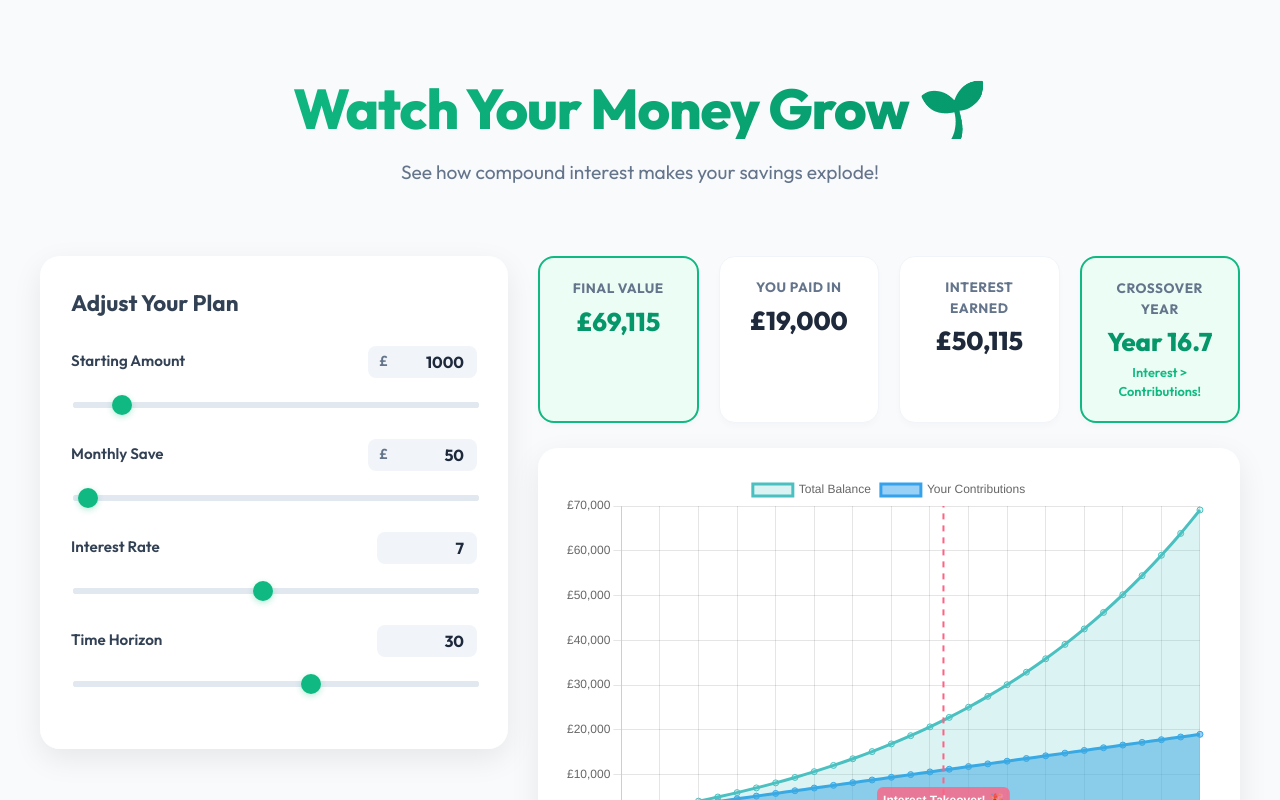
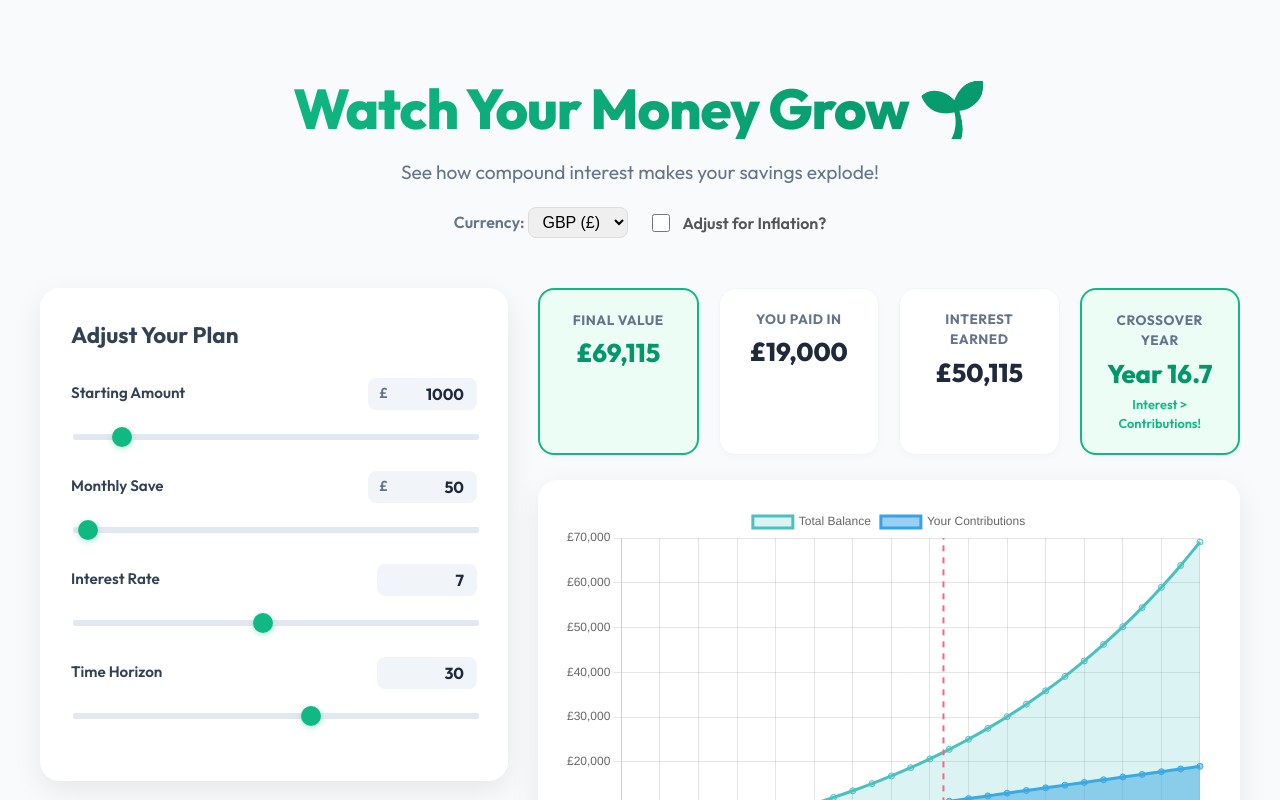
Before and after one commit to GavinRanton/compound-interest-calc, a React (Vite) app: page / in a window 1280 px wide. Shown: the top 800 px of the page. Built offline with nearby package versions, Linux system fonts and the light colour scheme.

Commit message:
Feature: Add Currency Selector and Inflation Reality Check

```diff
--- a/src/App.jsx
+++ b/src/App.jsx
@@ -12,6 +12,11 @@ function App() {
   const [monthlyContribution, setMonthlyContribution] = useState(50);
   const [annualRate, setAnnualRate] = useState(7);
   const [years, setYears] = useState(30);
+
+  // Global Settings
+  const [currency, setCurrency] = useState('£');
+  const [inflationRate, setInflationRate] = useState(3);
+  const [isInflationAdjusted, setIsInflationAdjusted] = useState(false);
 
   // State for Drawdown Phase
   const [drawdownAmount, setDrawdownAmount] = useState(2000);
@@ -28,8 +33,8 @@ function App() {
     totalContributed,
     totalInterest
   } = useMemo(() =>
-    calculateGrowth(startAmount, monthlyContribution, annualRate, years),
-    [startAmount, monthlyContribution, annualRate, years]
+    calculateGrowth(startAmount, monthlyContribution, annualRate, years, inflationRate, isInflationAdjusted),
+    [startAmount, monthlyContribution, annualRate, years, inflationRate, isInflationAdjusted]
   );
 
   const crossoverYear = useMemo(() =>
@@ -52,7 +57,7 @@ function App() {
   );
 
   // Formatters
-  const formatCurrency = (val) => `£${val.toLocaleString()}`;
+  const formatCurrency = (val) => `${currency}${val.toLocaleString()}`;
   const formatPercent = (val) => `${val}%`;
   const formatYears = (val) => `${val} yrs`;
 
@@ -60,7 +65,46 @@ function App() {
     <div className="app-container">
       <header className="app-header">
         <h1>Watch Your Money Grow 🌱</h1>
-        <p>See how compound interest makes your savings explode!</p>
+        <p>See how compound interest {isInflationAdjusted ? "(and inflation)" : ""} makes your savings explode!</p>
+
+        <div className="settings-bar" style={{ marginTop: '20px', display: 'flex', justifyContent: 'center', gap: '20px', alignItems: 'center', flexWrap: 'wrap' }}>
+          <div className="setting-group">
+            <label style={{ fontWeight: '600', color: 'var(--text-muted)' }}>Currency: </label>
+            <select
+              value={currency}
+              onChange={(e) => setCurrency(e.target.value)}
+              style={{ padding: '5px 10px', borderRadius: '8px', border: '1px solid #ddd', fontSize: '1rem' }}
+            >
+              <option value="£">GBP (£)</option>
+              <option value="$">USD ($)</option>
+              <option value="€">EUR (€)</option>
+            </select>
+          </div>
+
+          <div className="setting-group" style={{ display: 'flex', alignItems: 'center', gap: '10px' }}>
+            <label className="checkbox-label" style={{ marginBottom: 0 }}>
+              <input
+                type="checkbox"
+                checked={isInflationAdjusted}
+                onChange={(e) => setIsInflationAdjusted(e.target.checked)}
+              />
+              Adjust for Inflation?
+            </label>
+          </div>
+        </div>
+
+        {isInflationAdjusted && (
+          <div style={{ maxWidth: '400px', margin: '20px auto 0' }}>
+            <Slider
+              label="Inflation Rate"
+              value={inflationRate}
+              onChange={setInflationRate}
+              min={0} max={15} step={0.5}
+              unit="%"
+              formatFn={(v) => `${v}%`}
+            />
+          </div>
+        )}
       </header>
 
       <main className="main-grid">
@@ -73,7 +117,7 @@ function App() {
             value={startAmount}
             onChange={setStartAmount}
             min={0} max={10000} step={100}
-            unit="£"
+            unit={currency}
             formatFn={(v) => v.toLocaleString()}
             manualInput={true}
           />
@@ -83,7 +127,7 @@ function App() {
             value={monthlyContribution}
             onChange={setMonthlyContribution}
             min={0} max={4000} step={10}
-            unit="£"
+            unit={currency}
             formatFn={(v) => v.toLocaleString()}
           />
 
@@ -179,7 +223,7 @@ function App() {
             value={drawdownAmount}
             onChange={setDrawdownAmount}
             min={500} max={10000} step={100}
-            unit="£"
+            unit={currency}
             formatFn={(v) => v.toLocaleString()}
           />
           <div className="annual-withdrawal-display">
--- a/src/utils/interestMath.js
+++ b/src/utils/interestMath.js
@@ -13,7 +13,7 @@
  * @returns {number} result.totalContributed - Total amount contributed
  * @returns {number} result.totalInterest - Total interest earned
  */
-export const calculateGrowth = (startAmount, monthlyContribution, annualRate, years) => {
+export const calculateGrowth = (startAmount, monthlyContribution, annualRate, years, inflationRate = 0, adjustForInflation = false) => {
     const r = annualRate / 100;
     const n = 12; // Monthly compounding
     const totalMonths = years * 12;
@@ -37,18 +37,38 @@ export const calculateGrowth = (startAmount, monthlyContribution, annualRate, ye
         if (m % 12 === 0) {
             const year = m / 12;
             labels.push(`Year ${year}`);
-            balanceData.push(Math.round(balance));
-            contributionData.push(Math.round(totalContributed));
+
+            let displayBalance = balance;
+            let displayContributed = totalContributed;
+
+            if (adjustForInflation) {
+                // Real Value = Nominal / (1 + inflation)^years
+                const discountFactor = Math.pow(1 + (inflationRate / 100), year);
+                displayBalance = balance / discountFactor;
+                displayContributed = totalContributed / discountFactor;
+            }
+
+            balanceData.push(Math.round(displayBalance));
+            contributionData.push(Math.round(displayContributed));
         }
+    }
+
+    let finalDisplayBalance = balance;
+    let finalDisplayContributed = totalContributed;
+
+    if (adjustForInflation) {
+        const discountFactor = Math.pow(1 + (inflationRate / 100), years);
+        finalDisplayBalance = balance / discountFactor;
+        finalDisplayContributed = totalContributed / discountFactor;
     }
 
     return {
         labels,
         balanceData,
         contributionData,
-        finalBalance: Math.round(balance),
-        totalContributed: Math.round(totalContributed),
-        totalInterest: Math.round(balance - totalContributed)
+        finalBalance: Math.round(finalDisplayBalance),
+        totalContributed: Math.round(finalDisplayContributed),
+        totalInterest: Math.round(finalDisplayBalance - finalDisplayContributed)
     };
 };
 
```
